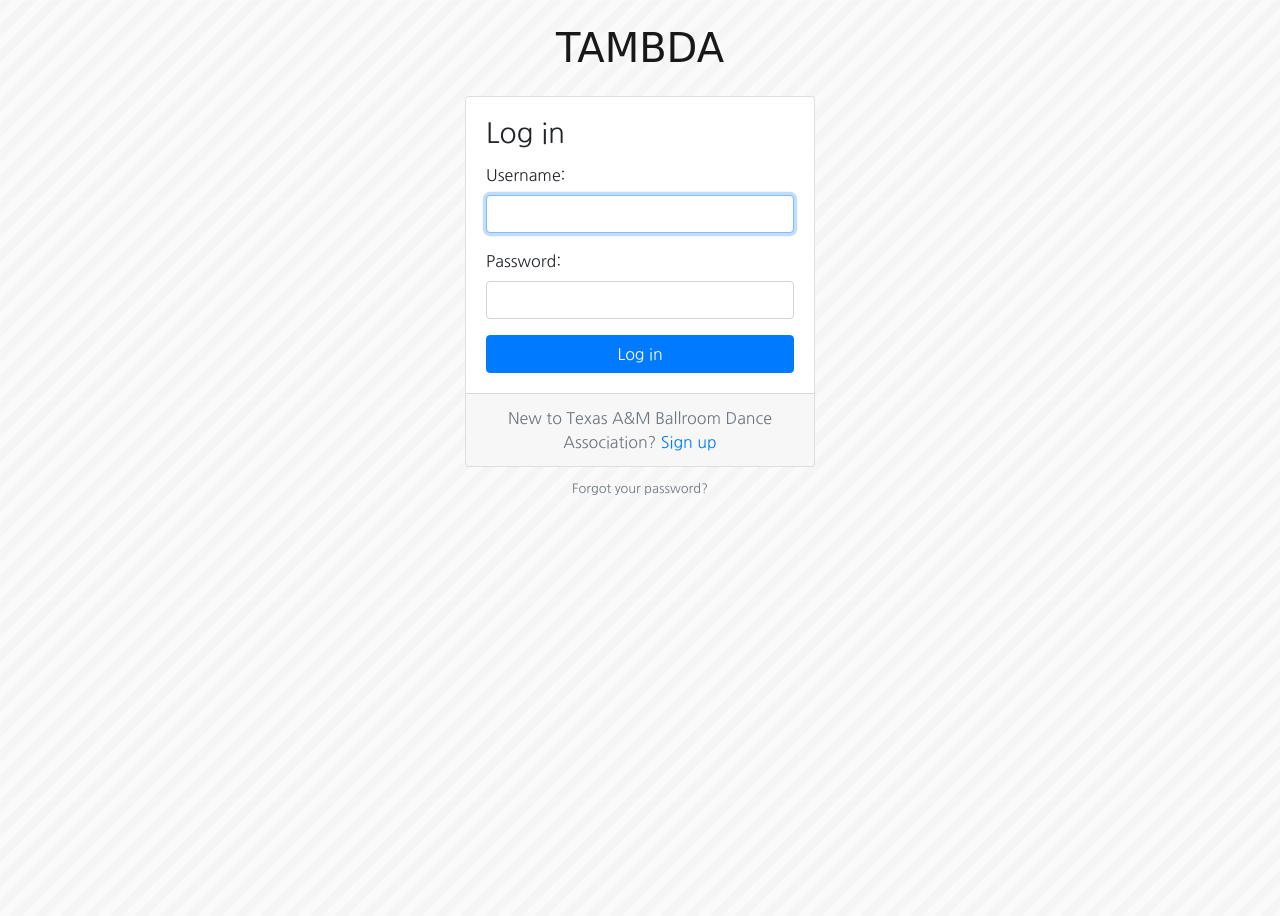
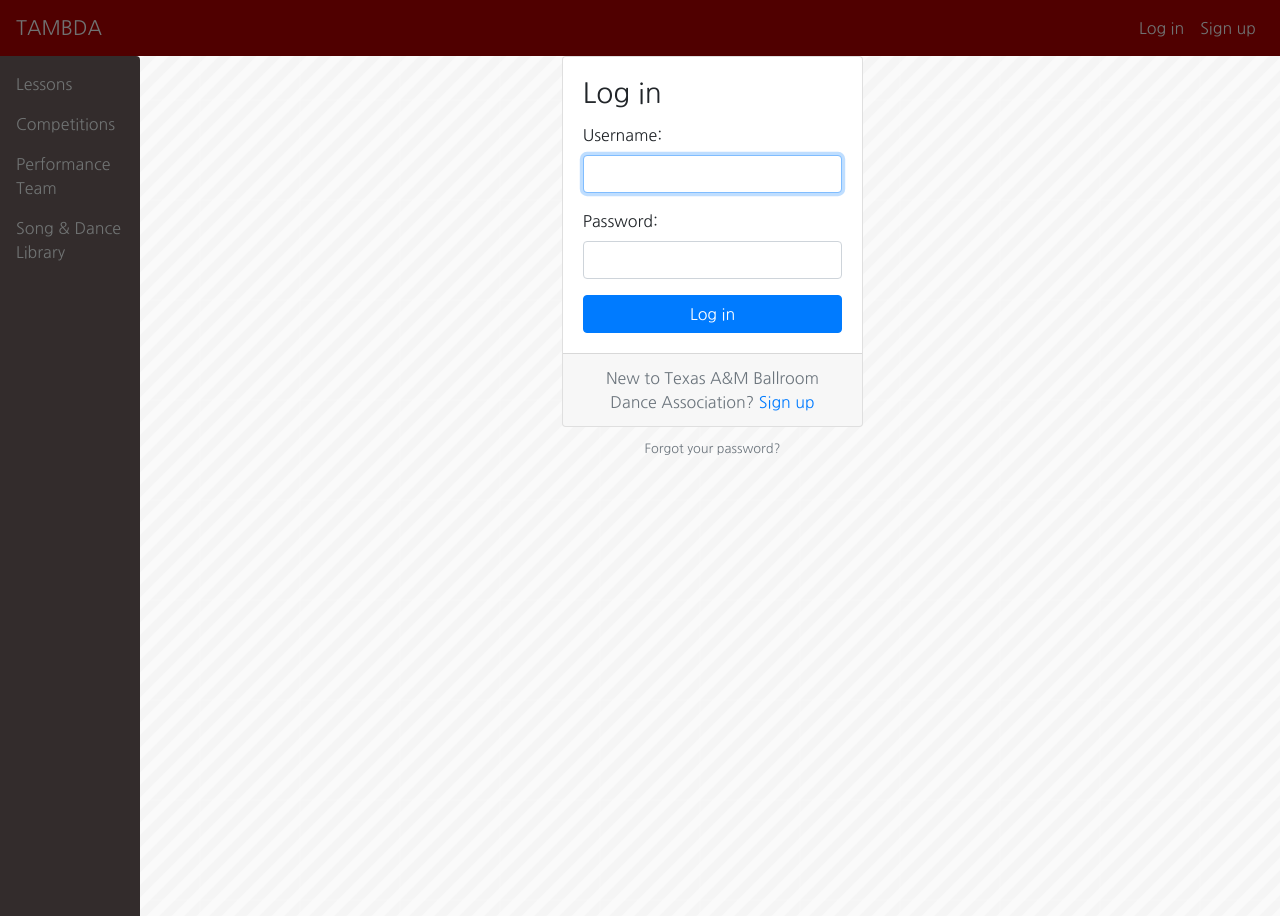
Before and after one commit to K20shores/TAMBDA, a Django app: page /login/?next=/setting/account/ in a window 1280 px wide. Run offline with Django 3.2, Linux system fonts and the light colour scheme; some libraries are stand-ins or nearby versions.

Commit message:
reformatting left sidebar adding back a top bar

```diff
--- a/tambda/static/css/app.css
+++ b/tambda/static/css/app.css
@@ -1,6 +1,6 @@
 body{
     font-family: 'Nanum Gothic', sans-serif;
-    background-color: rgba(50, 0, 0, 0.2);
+    background-color: #D6D3C4;
 }
 
 .navbar{
@@ -16,22 +16,12 @@ body{
     color: #5B6236;
 }
 
-.navbar .btn-secondary{
-    background-color: #5B6236;
-    border-color: white;
+.navbar #navbarNav li a{
+    color: #707373;
 }
 
-.navbar .btn-primary{
-    background-color: #003C71;
-    border-color: white;
-}
-
-.navbar a.btn-primary:hover{
-    border-color: #5B6236;
-}
-
-.navbar a.btn-secondary:hover{
-    border-color: #003C71;
+.navbar #navbarNav li a:hover{
+    color: #5B6236;
 }
 
 .navbar .nav li a.nav-link {
@@ -63,6 +53,8 @@ body{
   position: fixed;
   border-radius: 0;
   height: 100%;
+  background-color: #332C2C;
+;
 }
 
 .navbar-fixed-left .navbar-nav > li {
--- a/tambda/templates/base.html
+++ b/tambda/templates/base.html
@@ -1,6 +1,7 @@
 {% load static %}
 <!DOCTYPE html>
 <html>
+
 <head>
     <meta charset="utf-8">
     <title>{% block title %}Texas A&amp;M Ballroom Dance Association{% endblock %}</title>
@@ -9,17 +10,16 @@
     <link href="https://fonts.googleapis.com/css?family=Nanum+Gothic" rel="stylesheet">
     {% block stylesheet %}{% endblock %}
 </head>
+
 <body id="{% block section %}section-generic{% endblock %}">
-    {% block body %}
-    <div class="navbar navbar-dark navbar-fixed-left">
-        <ul class="nav navbar-nav mb-auto">
-        <li> <a class="navbar-brand nav-home" href="{% url 'home' %}">TAMBDA</a> </li>
-        <li> <a class="nav-link nav-lessons" href="{% url 'lessons' %}">Lessons</a> </li>
-        <li> <a class="nav-link nav-competitions" href="{% url 'competitions' %}">Competitions</a> </li>
-        <li> <a class="nav-link nav-performance-team" href="{% url 'performance_team' %}">Performance Team</a> </li>
-        <li> <a class="nav-link nav-song-and-dance" href="{% url 'song_and_dance' %}">Song &amp; Dance Library</a> </li>
-        </ul>
-        <ul class="nav navbar-nav mt-auto">
+    <nav class="navbar navbar-expand-lg navbar-light">
+        <a class="navbar-brand nav-home" href="{% url 'home' %}">TAMBDA</a>
+        <button class="navbar-toggler navbar-dark ml-auto border border-white" type="button" data-toggle="collapse" data-target="#navbarNav"
+            aria-controls="navbarNav" aria-expanded="false" aria-label="Toggle navigation">
+            <span class="navbar-toggler-icon"></span>
+        </button>
+        <div class="collapse navbar-collapse" id="navbarNav">
+            <ul class="navbar-nav ml-auto">
                 {% if user.is_authenticated %}
                 <li class="dropdown">
                     <a href="#" class="dropdown-toggle" data-toggle="dropdown">
@@ -38,14 +38,24 @@
                 {% endif %}
             </ul>
         </div>
+    </nav>
+    <div class="navbar navbar-dark navbar-fixed-left rounded-right">
+        <ul class="nav navbar-nav mb-auto">
+            <li> <a class="nav-link nav-lessons" href="{% url 'lessons' %}">Lessons</a> </li>
+            <li> <a class="nav-link nav-competitions" href="{% url 'competitions' %}">Competitions</a> </li>
+            <li> <a class="nav-link nav-performance-team" href="{% url 'performance_team' %}">Performance Team</a> </li>
+            <li> <a class="nav-link nav-song-and-dance" href="{% url 'song_and_dance' %}">Song &amp; Dance Library</a>
+            </li>
+        </ul>
+    </div>
     <div class="container">
         {% block content %}
         {% endblock %}
     </div>
-    {% endblock body %}
     <script src="{% static 'js/jquery-3.3.1.min.js' %}"></script>
     <script src="{% static 'js/popper.min.js' %}"></script>
     <script src="{% static 'js/bootstrap.min.js' %}"></script>
     {% block javascript %}{% endblock %}
 </body>
+
 </html>
```
Lines whose indentation alone changed are shown as unchanged.
